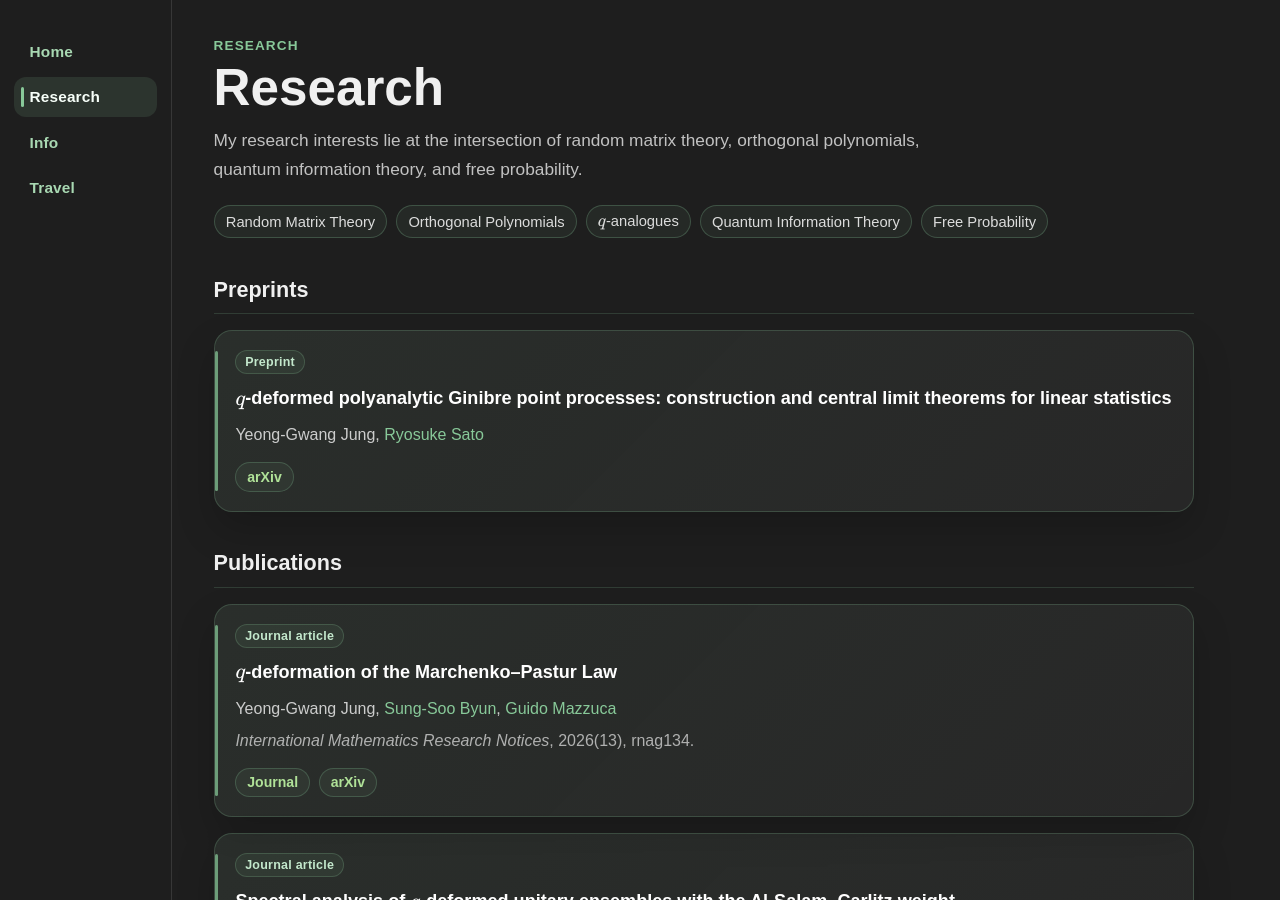
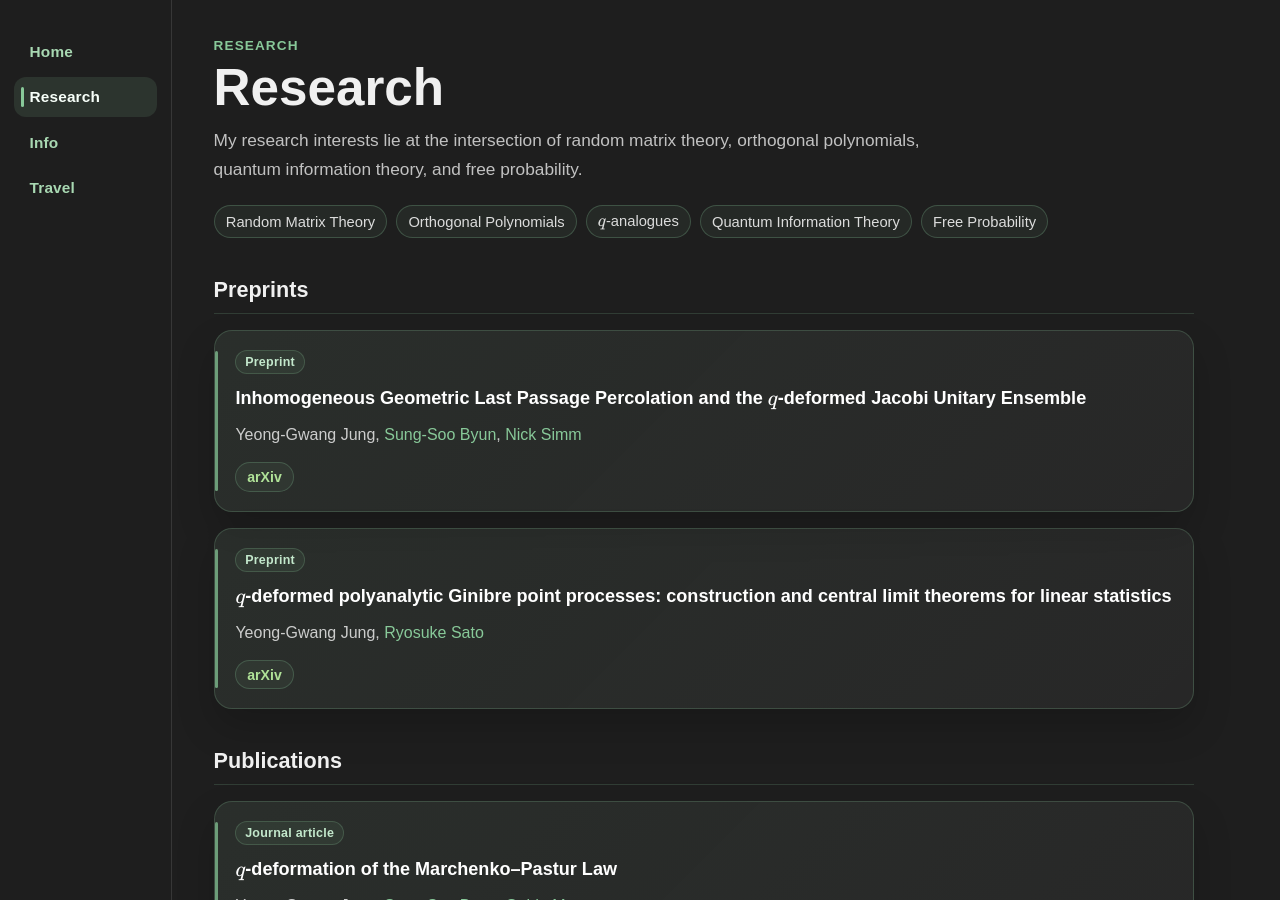
Before and after one commit to y-gJung/y-gJung.github.io, a Jekyll site: the page built from research.md, in a window 1280 px wide and 900 px high. Built offline with Jekyll 4.4.1, drawn with Linux system fonts in a browser that asks for light colours.

Commit message:
Update research.md

```diff
--- a/research.md
+++ b/research.md
@@ -27,6 +27,20 @@ title: Research
     </div>
     <div class="publication-list">
     <article class="publication-card">
+        <div class="paper-status">Preprint</div>
+        <h3 class="paper-title">
+          Inhomogeneous Geometric Last Passage Percolation and the <span class="math-term">\(q\)&#8209;deformed</span> Jacobi Unitary Ensemble
+        </h3>
+        <p class="paper-authors">
+          Yeong-Gwang Jung,
+          <a href="https://sites.google.com/view/sungsoobyun" target="_blank" rel="noopener noreferrer">Sung-Soo Byun</a>,
+          <a href="https://profiles.sussex.ac.uk/p435611-nicholas-simm" rel="noopener noreferrer">Nick Simm</a>
+        </p>
+        <div class="paper-links">
+          <a href="https://arxiv.org/abs/2610.38646" target="_blank" rel="noopener noreferrer">arXiv</a>
+        </div>
+      </article>
+      <article class="publication-card">
         <div class="paper-status">Preprint</div>
         <h3 class="paper-title">
           <span class="math-term">\(q\)&#8209;deformed</span> polyanalytic Ginibre point processes: construction and central limit theorems for linear statistics
```
